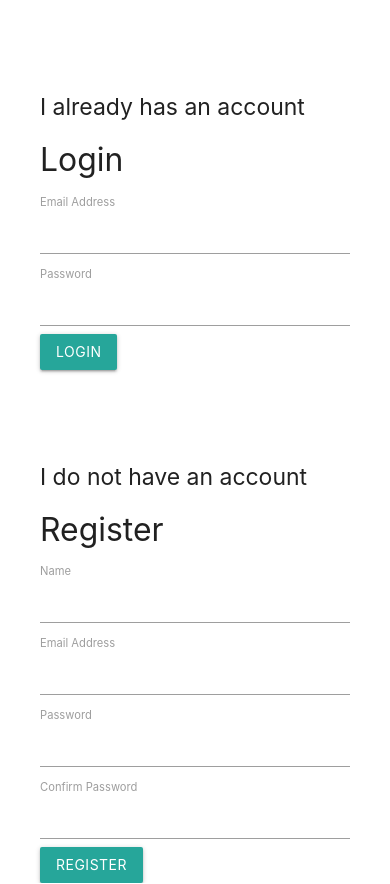
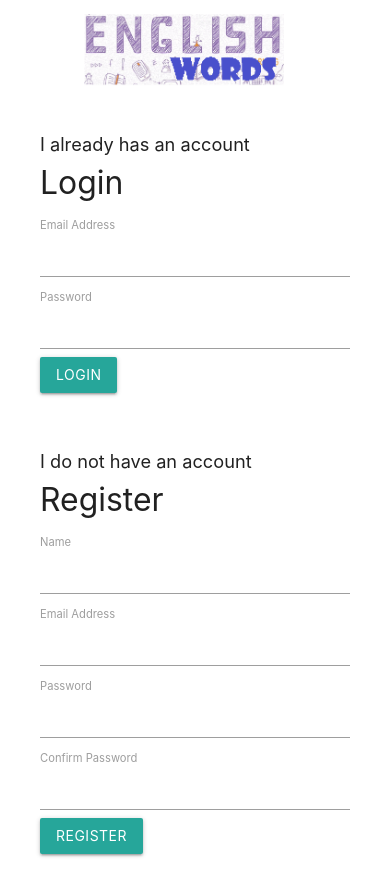
Before and after one commit to kimgyver/words, a React (Create React App) app: page /signin in a window 390 px wide. Built offline with nearby package versions, Linux system fonts and the light colour scheme.

Commit message:
logo in signin-signup page

```diff
--- /dev/null
+++ b/src/components/signin-signup/Header.js
@@ -0,0 +1,12 @@
+import React from 'react';
+import { Link } from 'react-router-dom';
+
+const Header = () => (
+  <div className='header'>
+    <Link className='logo-container' to='/'>
+      <img src='/images/logo.png' alt='' width='50%' className='logo' />
+    </Link>
+  </div>
+);
+
+export default Header;
--- a/src/components/signin-signup/Login.js
+++ b/src/components/signin-signup/Login.js
@@ -44,7 +44,7 @@ const Login = ({ login, clearErrors, isAuthenticated, error, history }) => {
 
   return (
     <div className='form-container'>
-      <h5>I already has an account</h5>
+      <p className='info-login'>I already has an account</p>
       <h4>Login</h4>
       <form onSubmit={onSubmit}>
         <div className='form-group'>
--- a/src/components/signin-signup/Register.js
+++ b/src/components/signin-signup/Register.js
@@ -54,7 +54,7 @@ const Register = ({
 
   return (
     <div className='form-container'>
-      <h5>I do not have an account</h5>
+      <p className='info-register'>I do not have an account</p>
       <h4>Register</h4>
       <form onSubmit={onSubmit}>
         <div className='form-group'>
--- a/src/components/signin-signup/SignInAndSignUpPage.js
+++ b/src/components/signin-signup/SignInAndSignUpPage.js
@@ -2,11 +2,15 @@ import React from 'react';
 import './SignInAndSignUpPage.scss';
 import Login from './Login';
 import Register from './Register';
+import Header from './Header';
 
 const SignInAndSignUpPage = () => (
-  <div className='sign-in-and-sign-up'>
-    <Login />
-    <Register />
+  <div>
+    <Header />
+    <div className='sign-in-and-sign-up'>
+      <Login />
+      <Register />
+    </div>
   </div>
 );
 
--- a/src/components/signin-signup/SignInAndSignUpPage.scss
+++ b/src/components/signin-signup/SignInAndSignUpPage.scss
@@ -2,7 +2,18 @@
   max-width: 800px;
   display: flex;
   justify-content: space-around;
-  margin: 40px auto;
+  margin: 0rem auto;
+}
+
+.logo {
+  margin: 1rem 6rem;
+  width: 200px;
+}
+
+.info-login,
+.info-register {
+  font-size: 1.3rem;
+  line-height: 0rem;
 }
 
 @media only screen and (max-width: 500px) {
@@ -12,6 +23,7 @@
     flex-direction: column;
   }
   .form-container {
-    margin-top: 80px;
+    margin-top: 20px;
+    margin-bottom: 30px;
   }
 }
```
Also changed, not shown: public/images/logo.png (added).
